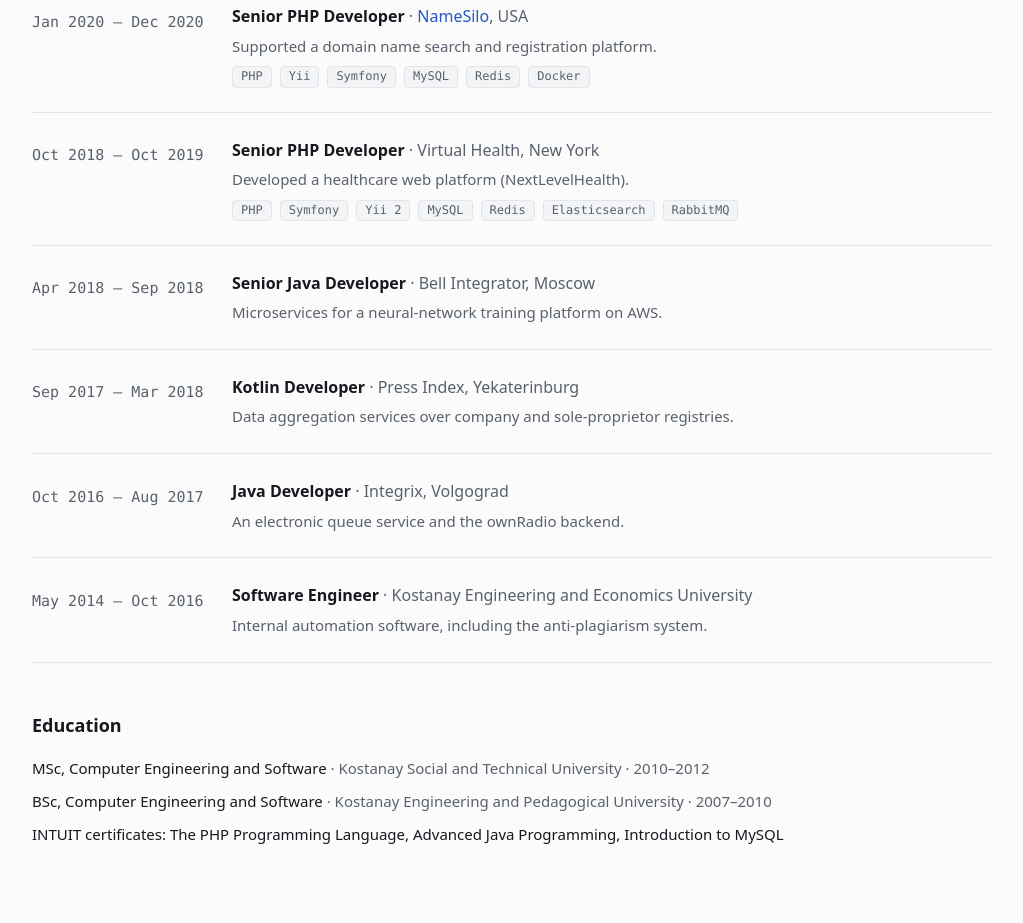
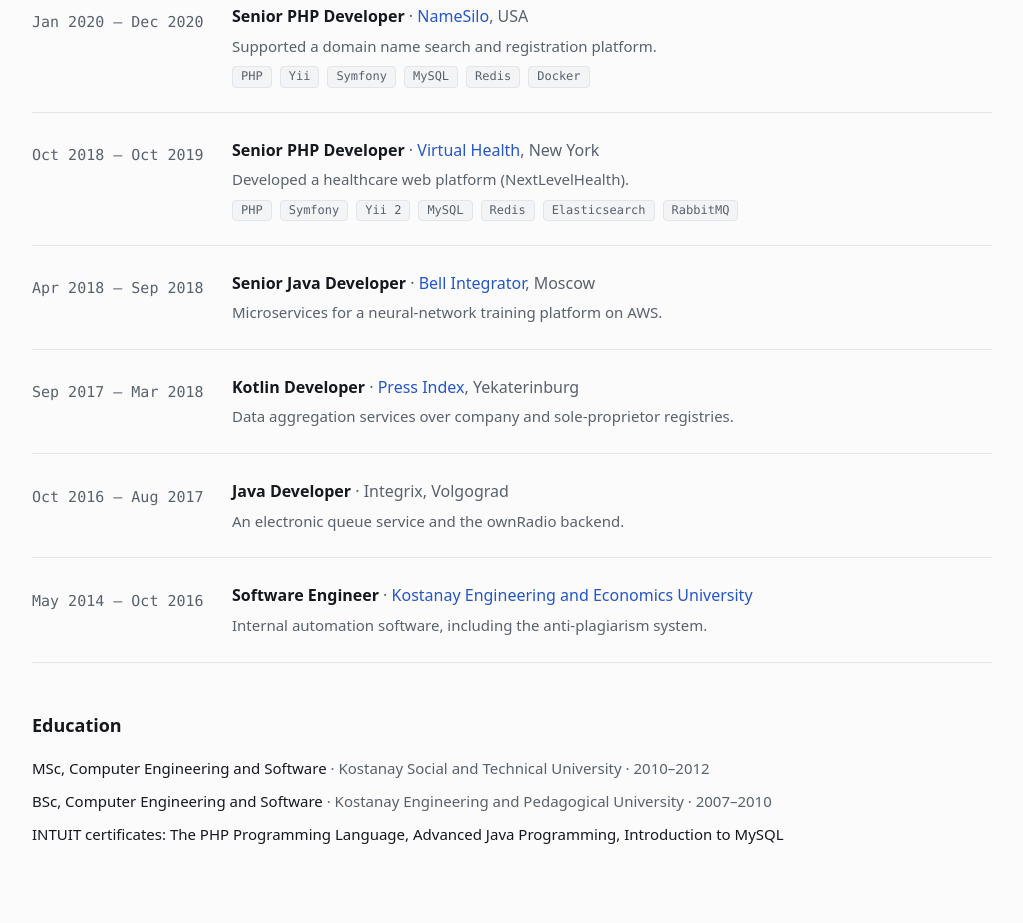
Before and after one commit to Researcher86/researcher86.github.io, a plain HTML site: page index.html in a window 1280 px wide. Shown: the part 9372-10295 px from the top of the page, without its empty margins (128-1151 px from the left). Drawn offline with Linux system fonts and the light colour scheme.

Commit message:
Link employer websites in the experience section

```diff
--- a/index.html
+++ b/index.html
@@ -669,7 +669,7 @@
         <li class="role">
           <p class="role-period">Oct 2018 — Oct 2019</p>
           <div>
-            <h3>Senior PHP Developer <span class="role-company">· Virtual Health, New York</span></h3>
+            <h3>Senior PHP Developer <span class="role-company">· <a href="https://www.virtualhealth.com/">Virtual Health</a>, New York</span></h3>
             <p>Developed a healthcare web platform (NextLevelHealth).</p>
             <ul class="tags"><li>PHP</li><li>Symfony</li><li>Yii 2</li><li>MySQL</li><li>Redis</li><li>Elasticsearch</li><li>RabbitMQ</li></ul>
           </div>
@@ -677,14 +677,14 @@
         <li class="role">
           <p class="role-period">Apr 2018 — Sep 2018</p>
           <div>
-            <h3>Senior Java Developer <span class="role-company">· Bell Integrator, Moscow</span></h3>
+            <h3>Senior Java Developer <span class="role-company">· <a href="https://bellintegrator.ru/">Bell Integrator</a>, Moscow</span></h3>
             <p>Microservices for a neural-network training platform on AWS.</p>
           </div>
         </li>
         <li class="role">
           <p class="role-period">Sep 2017 — Mar 2018</p>
           <div>
-            <h3>Kotlin Developer <span class="role-company">· Press Index, Yekaterinburg</span></h3>
+            <h3>Kotlin Developer <span class="role-company">· <a href="https://pressindex.ru/">Press Index</a>, Yekaterinburg</span></h3>
             <p>Data aggregation services over company and sole-proprietor registries.</p>
           </div>
         </li>
@@ -698,7 +698,7 @@
         <li class="role">
           <p class="role-period">May 2014 — Oct 2016</p>
           <div>
-            <h3>Software Engineer <span class="role-company">· Kostanay Engineering and Economics University</span></h3>
+            <h3>Software Engineer <span class="role-company">· <a href="http://kineu.kz/">Kostanay Engineering and Economics University</a></span></h3>
             <p>Internal automation software, including the anti-plagiarism system.</p>
           </div>
         </li>
```
Also changed, not shown: ru/index.html (+4 -4 lines).
